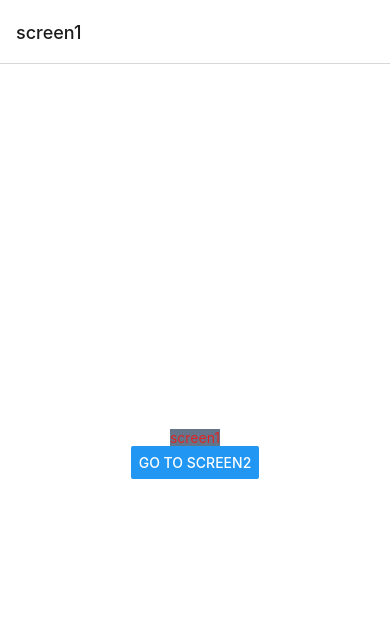
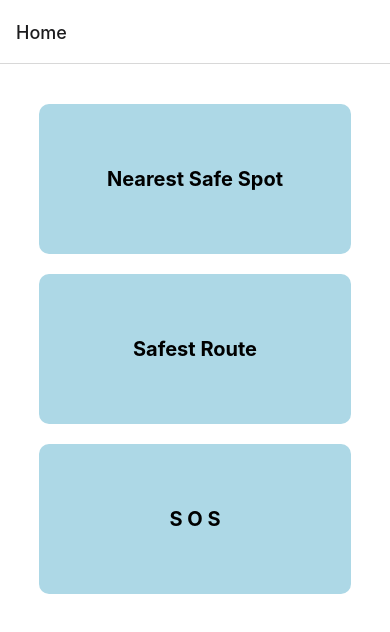
Before and after one commit to Sidd-R/SafeStride, a React Native app in the folder MobileApp/: screen /home in a window 390 px wide. Shown: the top 632 px of the page. Built offline with nearby package versions, Linux system fonts and the light colour scheme.

Commit message:
added all screens

```diff
--- a/MobileApp/App.js
+++ b/MobileApp/App.js
@@ -2,36 +2,10 @@ import { NavigationContainer } from '@react-navigation/native';
 import { createNativeStackNavigator } from '@react-navigation/native-stack';
 import { StatusBar } from 'expo-status-bar';
 import { StyleSheet, Text, View, Button } from 'react-native';
-
-const Temp = ({navigation}) => {
-  return(
-    <View style={styles.container}>
-      <Text className={"text-red-600 bg-slate-500"}>screen1</Text>
-      <Button
-      title="Go to screen2"
-      onPress={() =>
-        navigation.navigate('Screen2f', {name: 'Jane'})
-      }
-    />
-      <StatusBar style="auto" />
-    </View>
-  )
-}
-
-const Temp1 = ({navigation}) => {
-  return(
-    <View style={styles.container}>
-      <Text className={"text-red-600 bg-slate-500"}>screen2</Text>
-      <Button
-      title="Go screen 1"
-      onPress={() =>
-        navigation.navigate('Screen1f', {name: 'Jane'})
-      }
-    />
-      <StatusBar style="auto" />
-    </View>
-  )
-}
+import Home from './Screens/Home';
+import NearestSafeSpot from './Screens/NearestSafeSpot';
+import SafestRoute from './Screens/SafestRoute';
+import Sos from './Screens/Sos';
 
 const Stack = createNativeStackNavigator()
 
@@ -39,18 +13,11 @@ export default function App() {
   return (
     <NavigationContainer>
       <Stack.Navigator>
-        <Stack.Screen name='Screen1f' component={Temp} options={{title:"screen1"}}/>
-        <Stack.Screen name='Screen2f' component={Temp1} options={{title:"screen2"}}/>
+        <Stack.Screen name='home' component={Home} options={{title:"Home"}}/>
+        <Stack.Screen name='nearestsf' component={NearestSafeSpot} options={{title:"Nearest Safe Spot"}}/>
+        <Stack.Screen name='safestroute' component={SafestRoute} options={{title:"Safest Route"}}/>
+        <Stack.Screen name='sos' component={Sos} options={{title:"S.O.S"}}/>
       </Stack.Navigator>
     </NavigationContainer>
   );
 }
-
-const styles = StyleSheet.create({
-  container: {
-    flex: 1,
-    backgroundColor: '#fff',
-    alignItems: 'center',
-    justifyContent: 'center',
-  },
-});
--- /dev/null
+++ b/MobileApp/Screens/Home.jsx
@@ -0,0 +1,49 @@
+import React from 'react';
+import { StyleSheet, Text, View, TouchableOpacity } from 'react-native';
+
+export default function Home({ navigation }) {
+  return (
+    <View style={styles.container}>
+      <View style={styles.card}>
+        <TouchableOpacity onPress={() => navigation.navigate('nearestsf')}>
+          <Text style={styles.cardTitle}>Nearest Safe Spot</Text>
+        </TouchableOpacity>
+      </View>
+      <View style={styles.card}>
+        <TouchableOpacity onPress={() => navigation.navigate('safestroute')}>
+          <Text style={styles.cardTitle}>Safest Route</Text>
+        </TouchableOpacity>
+      </View>
+      <View style={styles.card}>
+        <TouchableOpacity onPress={() => navigation.navigate('sos')}>
+          <Text style={styles.cardTitle}>S O S</Text>
+        </TouchableOpacity>
+      </View>
+    </View>
+  );
+}
+
+const styles = StyleSheet.create({
+  container: {
+    flex: 1,
+    alignItems: 'center',
+    justifyContent: 'flex-start',
+    backgroundColor: '#fff',
+    paddingTop: 40
+  },
+  card: {
+    width: '80%',
+    height: 150,
+    marginTop: 0,
+    margin: 20,
+    // marginBottom: 20,
+    backgroundColor: 'lightblue',
+    borderRadius: 10,
+    justifyContent: 'center',
+    alignItems: 'center',
+  },
+  cardTitle: {
+    fontSize: 20,
+    fontWeight: 'bold',
+  },
+});
--- /dev/null
+++ b/MobileApp/Screens/NearestSafeSpot.jsx
@@ -0,0 +1,20 @@
+import { StyleSheet, Text, View, Button } from 'react-native';
+import { StatusBar } from 'expo-status-bar';
+
+ export default function NearestSafeSpot ({navigation}) {
+  return(
+    <View style={styles.container}>
+
+      <StatusBar style="auto" />
+    </View>
+  )
+}
+
+const styles = StyleSheet.create({
+  container: {
+    flex: 1,
+    backgroundColor: '#fff',
+    alignItems: 'center',
+    justifyContent: 'center',
+  },
+});
--- /dev/null
+++ b/MobileApp/Screens/SafestRoute.jsx
@@ -0,0 +1,20 @@
+import { StyleSheet, Text, View, Button } from 'react-native';
+import { StatusBar } from 'expo-status-bar';
+
+ export default function SafestRoute ({navigation}) {
+  return(
+    <View style={styles.container}>
+
+      <StatusBar style="auto" />
+    </View>
+  )
+}
+
+const styles = StyleSheet.create({
+  container: {
+    flex: 1,
+    backgroundColor: '#fff',
+    alignItems: 'center',
+    justifyContent: 'center',
+  },
+});
--- /dev/null
+++ b/MobileApp/Screens/Sos.jsx
@@ -0,0 +1,20 @@
+import { StyleSheet, Text, View, Button } from 'react-native';
+import { StatusBar } from 'expo-status-bar';
+
+ export default function Sos ({navigation}) {
+  return(
+    <View style={styles.container}>
+
+      <StatusBar style="auto" />
+    </View>
+  )
+}
+
+const styles = StyleSheet.create({
+  container: {
+    flex: 1,
+    backgroundColor: '#fff',
+    alignItems: 'center',
+    justifyContent: 'center',
+  },
+});
```
Also changed, not shown: MobileApp/Screens/Login.jsx (added), MobileApp/Screens/Signup.jsx (added).
